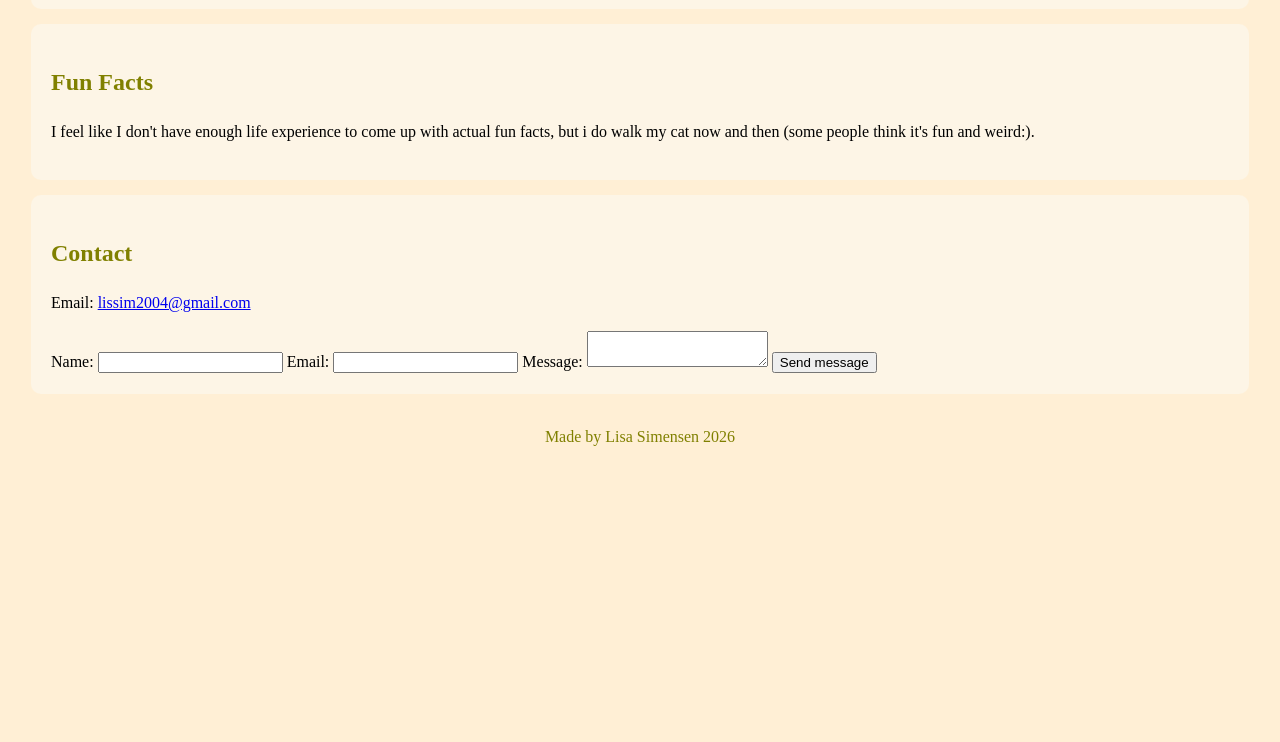
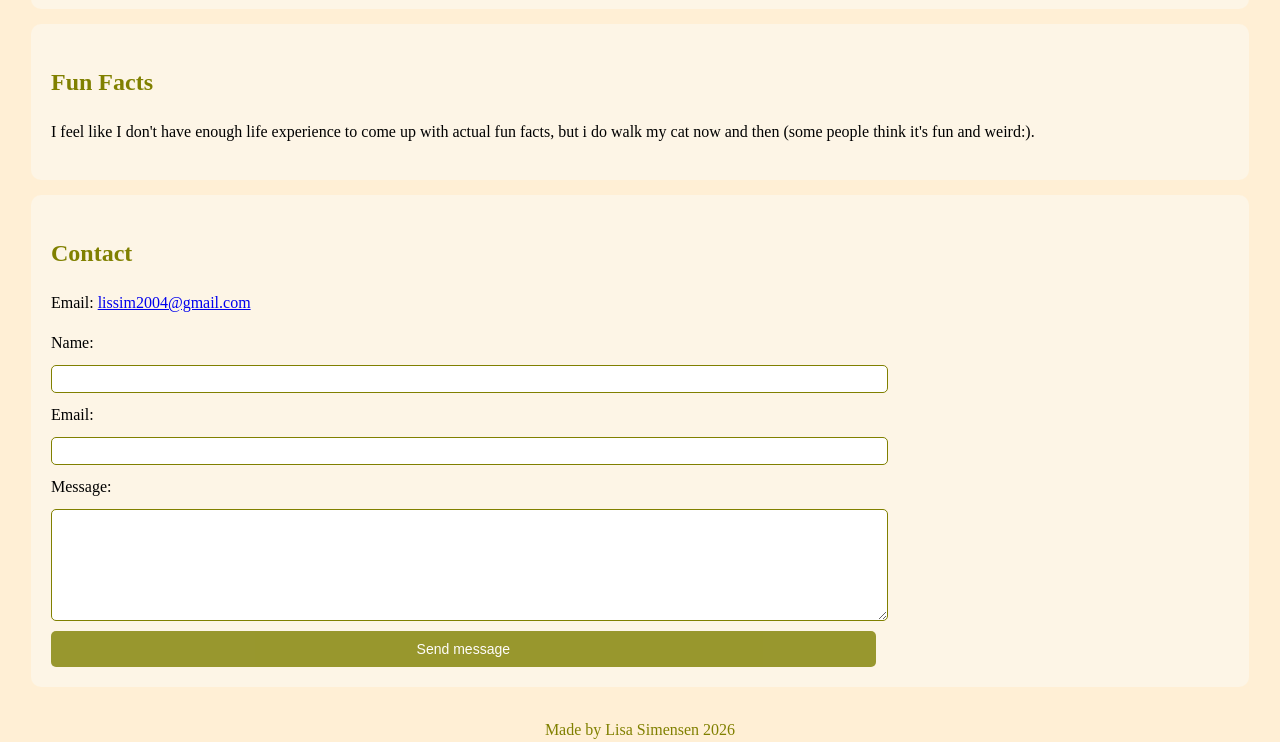
Before and after one commit to lissim2004-stack/Intropage-WR2, a plain HTML site: page index.html in a window 1280 px wide. Shown: the part 1106-1848 px from the top of the page. Before the commit the page ends 1555 px from the top, so only its background shows below. Drawn offline with Linux system fonts and the light colour scheme.

Commit message:
Style navigation and form with Flexbox

```diff
--- a/style.css
+++ b/style.css
@@ -60,6 +60,40 @@ section {
   border-radius: 10px;
 }
 
+form {
+  display: flex;
+  flex-direction: column;
+  gap: 10px;
+}
+
+input, textarea {
+  padding: 5px;
+  border: 1px solid #808000;
+  border-radius: 5px;
+  font-size: 14px;
+}
+
+input {
+  max-width: 70%;
+}
+
+textarea {
+  min-height: 100px;
+  max-width: 70%;
+}
+
+button {
+  padding: 10px;
+  border: none;
+  border-radius: 5px;
+  background-color: #808000;
+  color: white;
+  font-size: 14px;
+  cursor: pointer;
+  opacity: 0.8;
+  max-width: 70%;
+}
+
 footer{
   text-align: center;
   color: #808000;
```
